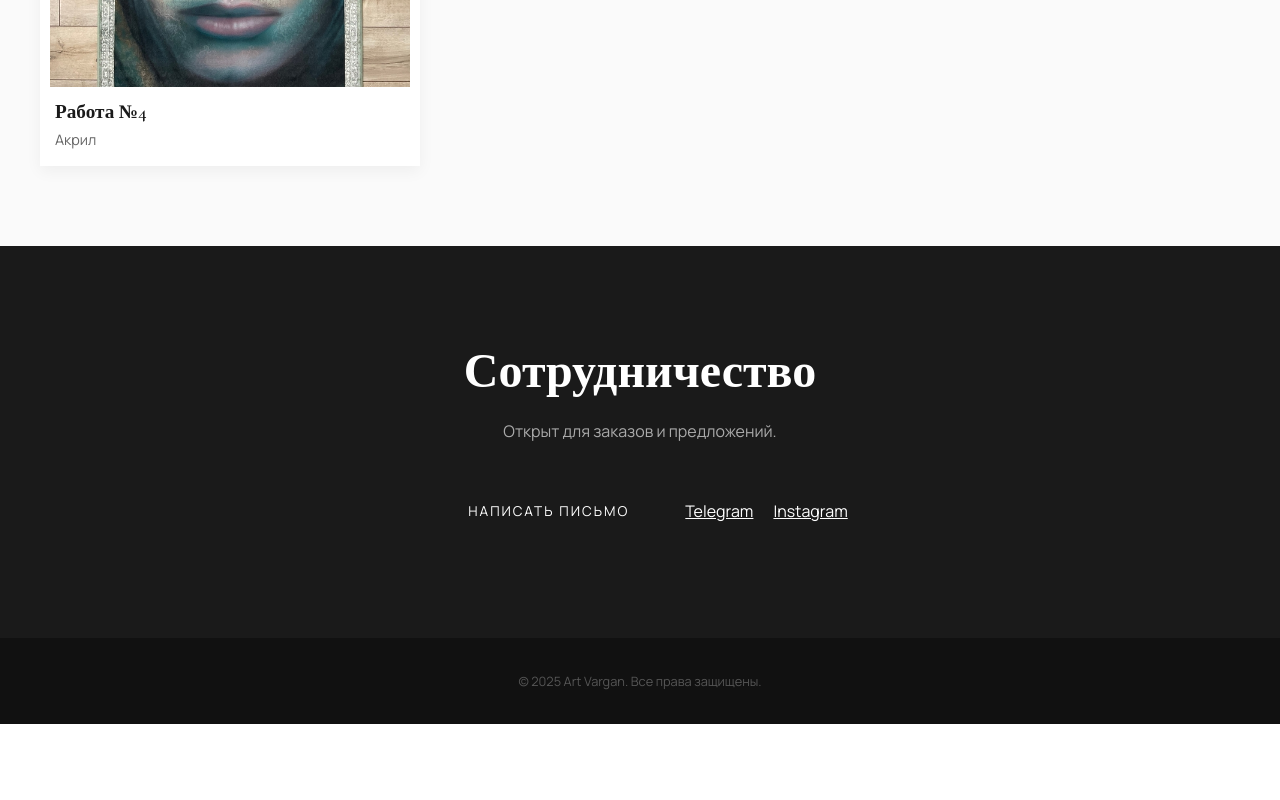
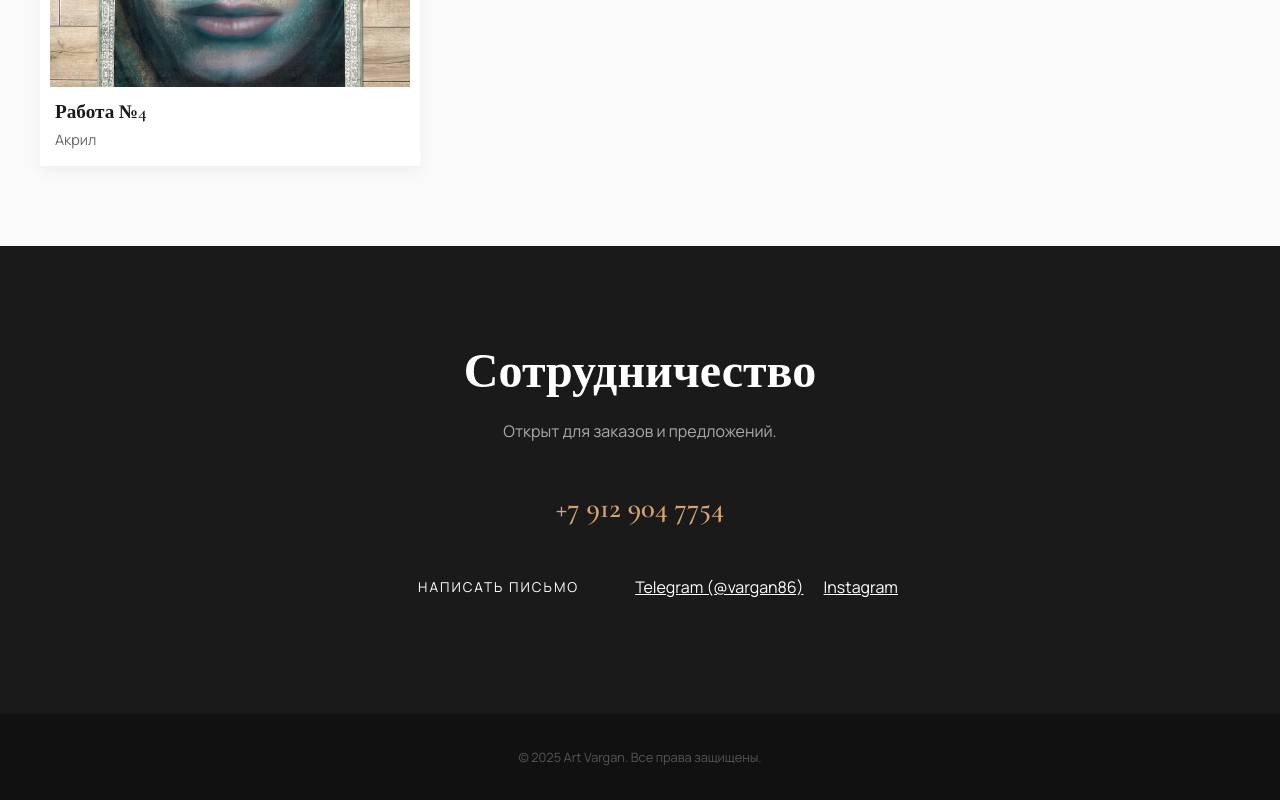
Before and after one commit to EmelyanovIN/ArtVargan, a plain HTML site: page index.html in a window 1280 px wide. Shown: the part 2352-3152 px from the top of the page. Before the commit the page ends 3076 px from the top, so only its background shows below. Drawn offline with nearby package versions, Linux system fonts and the light colour scheme.

Commit message:
Add files via upload

```diff
--- a/index.html
+++ b/index.html
@@ -152,9 +152,19 @@
             <h2>Сотрудничество</h2>
             <p>Открыт для заказов и предложений.</p>
 
+            <!-- НОМЕР ТЕЛЕФОНА (Кликабельный) -->
+            <div style="margin-bottom: 30px;">
+                <a href="tel:+79129047754" style="color: var(--accent); font-size: 1.8rem; text-decoration: none; font-family: var(--font-head); font-weight: bold;">
+                    +7 912 904 7754
+                </a>
+            </div>
+
             <div class="links">
                 <a href="mailto:email@example.com" class="btn btn-dark">Написать письмо</a>
-                <a href="https://t.me/@vargan86" target="_blank" class="social-link">Telegram</a>
+
+                <!-- Ссылка на Telegram -->
+                <a href="https://t.me/vargan86" target="_blank" class="social-link">Telegram (@vargan86)</a>
+
                 <a href="https://instagram.com" target="_blank" class="social-link">Instagram</a>
             </div>
         </div>
```
